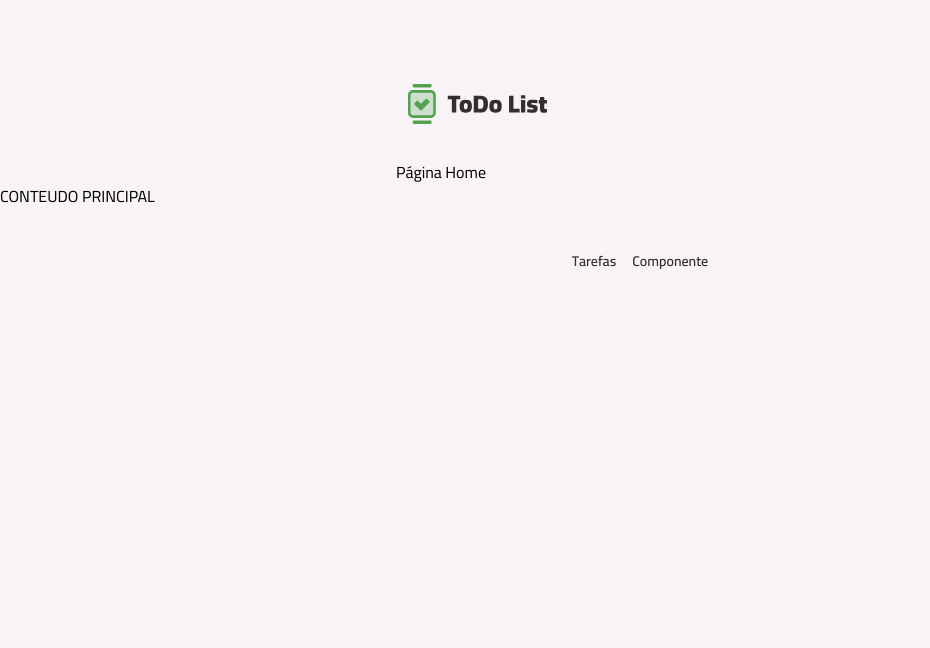
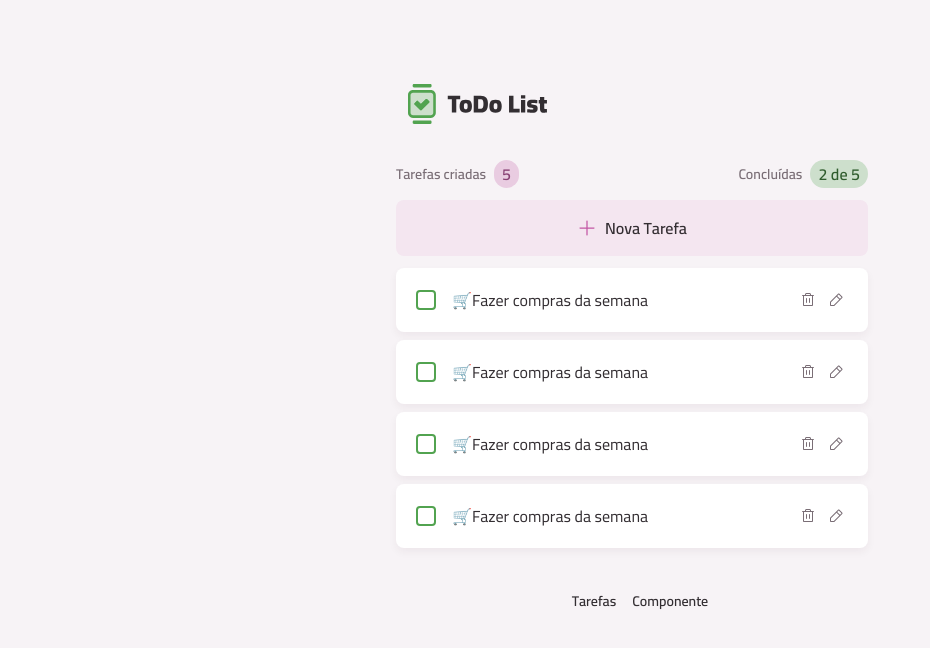
Before and after one commit to ElFabrica/react-2022, a React (Vite) app in the folder to-do/: page / in a window 1280 px wide. Shown: the top 648 px of the page, without its empty margins (0-930 px from the left). Built offline with nearby package versions, Linux system fonts and the light colour scheme.

Commit message:
Adicionando cards e lista de tarefas

```diff
--- /dev/null
+++ b/to-do/src/core-componentes/task-item.tsx
@@ -0,0 +1,45 @@
+import React from "react";
+import ButtonIcon from "../components/Button-icon";
+import Card from "../components/Card";
+import InputCheckbox from "../components/input-checkbox";
+import Text from "../components/Text";
+import TrashIcon from "../assets/icons/trash.svg?react"
+import PencilIcon from "../assets/icons/pencil.svg?react"
+import XIcon from "../assets/icons/x.svg?react"
+import CheckIcon from "../assets/icons/check.svg?react"
+import InputText from "../components/Input-text";
+
+
+export default function TaskItem() {
+
+    const [isEditing, setIsEditing] = React.useState(false)
+
+    function handleEditTask() {
+        setIsEditing(true)
+    }
+    function handleExitEditTask() {
+        setIsEditing(false)
+    }
+
+    return (
+        <Card size="md" className="flex items-center gap-4">
+            {!isEditing ?
+                <>
+                    <InputCheckbox />
+                    <Text className="flex-1">🛒Fazer compras da semana</Text>
+                    <div className="flex gap-1 ">
+                        <ButtonIcon icon={TrashIcon} variant="tertiary" />
+                        <ButtonIcon icon={PencilIcon} variant="tertiary" onClick={handleEditTask} />
+                    </div>
+                </>
+                :
+                <>
+                    <InputText className="flex-1" />
+                    <div className="flex gap-1 ">
+                        <ButtonIcon icon={XIcon} variant="secondary" onClick={handleExitEditTask} />
+                        <ButtonIcon icon={CheckIcon} variant="primary" />
+                    </div>
+                </>}
+        </Card>
+    )
+}
--- /dev/null
+++ b/to-do/src/core-componentes/task-list.tsx
@@ -0,0 +1,19 @@
+import Button from "../components/Button";
+import PlusIcon from "../assets/icons/plus.svg?react"
+import TaskItem from "./task-item";
+
+export default function TaskList() {
+    return (
+        <>
+            <section>
+                <Button className="w-full" icon={PlusIcon}>Nova Tarefa</Button>
+            </section>
+            <section className="space-y-2">
+                <TaskItem />
+                <TaskItem />
+                <TaskItem />
+                <TaskItem />
+            </section>
+        </>
+    )
+}
--- /dev/null
+++ b/to-do/src/core-componentes/tasks-summary.tsx
@@ -0,0 +1,22 @@
+import Badge from "../components/Badge";
+import Text from "../components/Text";
+
+export default function TasksSummary() {
+    return (
+        <>
+            <div className="flex items-center gap-2">
+                <Text className="!text-gray-300" variant="body-sm-bold">
+                    Tarefas criadas
+                </Text>
+                <Badge variant="secondary">5</Badge>
+            </div>
+
+            <div className="flex items-center gap-2">
+                <Text className="!text-gray-300" variant="body-sm-bold">
+                    Concluídas
+                </Text>
+                <Badge variant="primary">2 de 5</Badge>
+            </div>
+        </>
+    );
+}
--- a/to-do/src/pages/layout-main.tsx
+++ b/to-do/src/pages/layout-main.tsx
@@ -10,7 +10,6 @@
             <Header />
             <MainContent>
                 <Outlet />
-                CONTEUDO PRINCIPAL
             </MainContent>
             <Footer />
         </>
--- a/to-do/src/pages/page-home.tsx
+++ b/to-do/src/pages/page-home.tsx
@@ -1,5 +1,14 @@
 import Container from "../components/Container";
+import TaskList from "../core-componentes/task-list";
+import TasksSummary from "../core-componentes/tasks-summary";
 
-export default function PageHome(){
-    return<Container>Página Home</Container>
+export default function PageHome() {
+    return (
+        <Container as="article" className="space-y-3">
+            <header className="flex items-center justify-between">
+                <TasksSummary />
+            </header>
+            <TaskList />
+        </Container>
+    )
 }
```
Also changed, not shown: to-do/src/assets/image/logo.svg.
